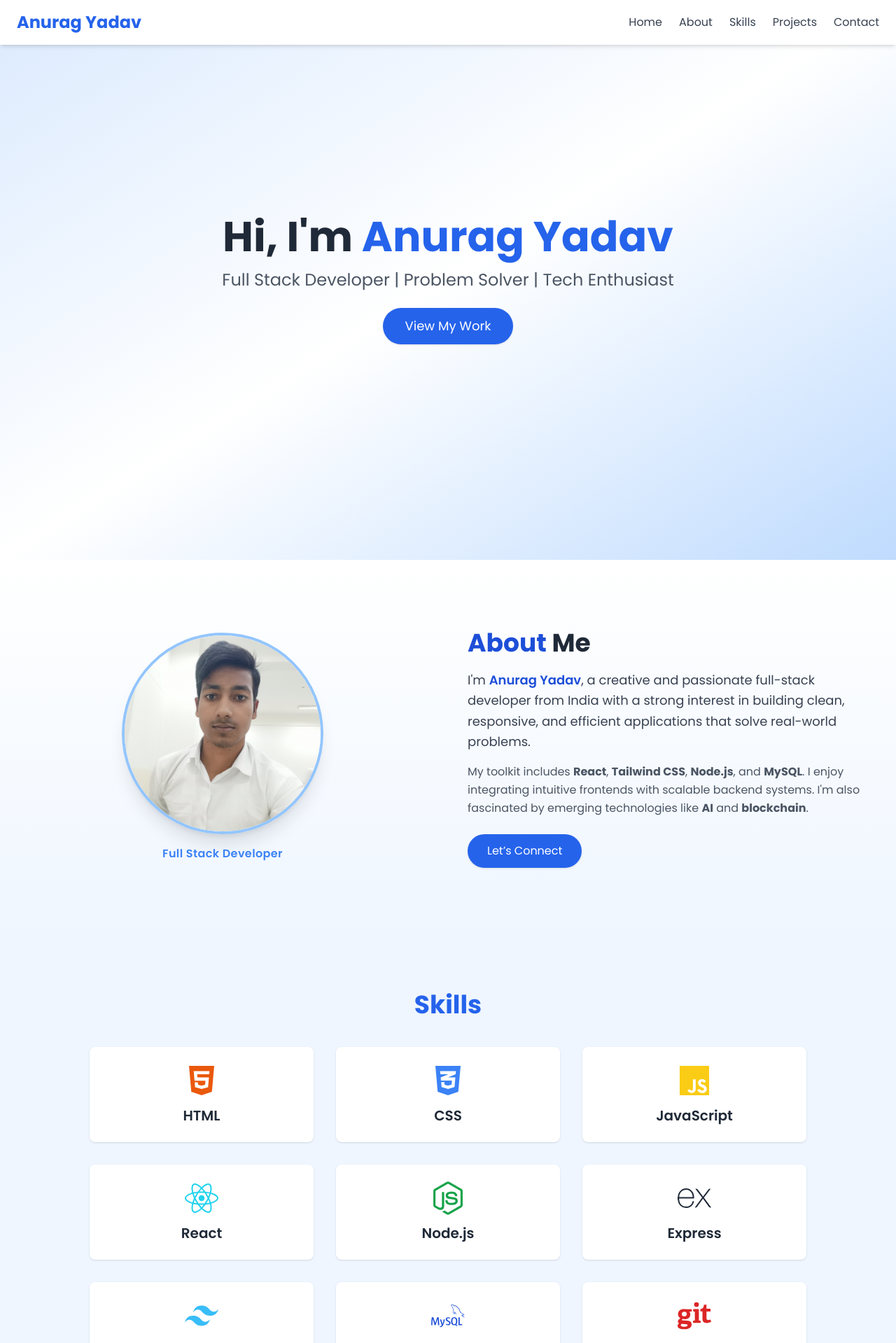
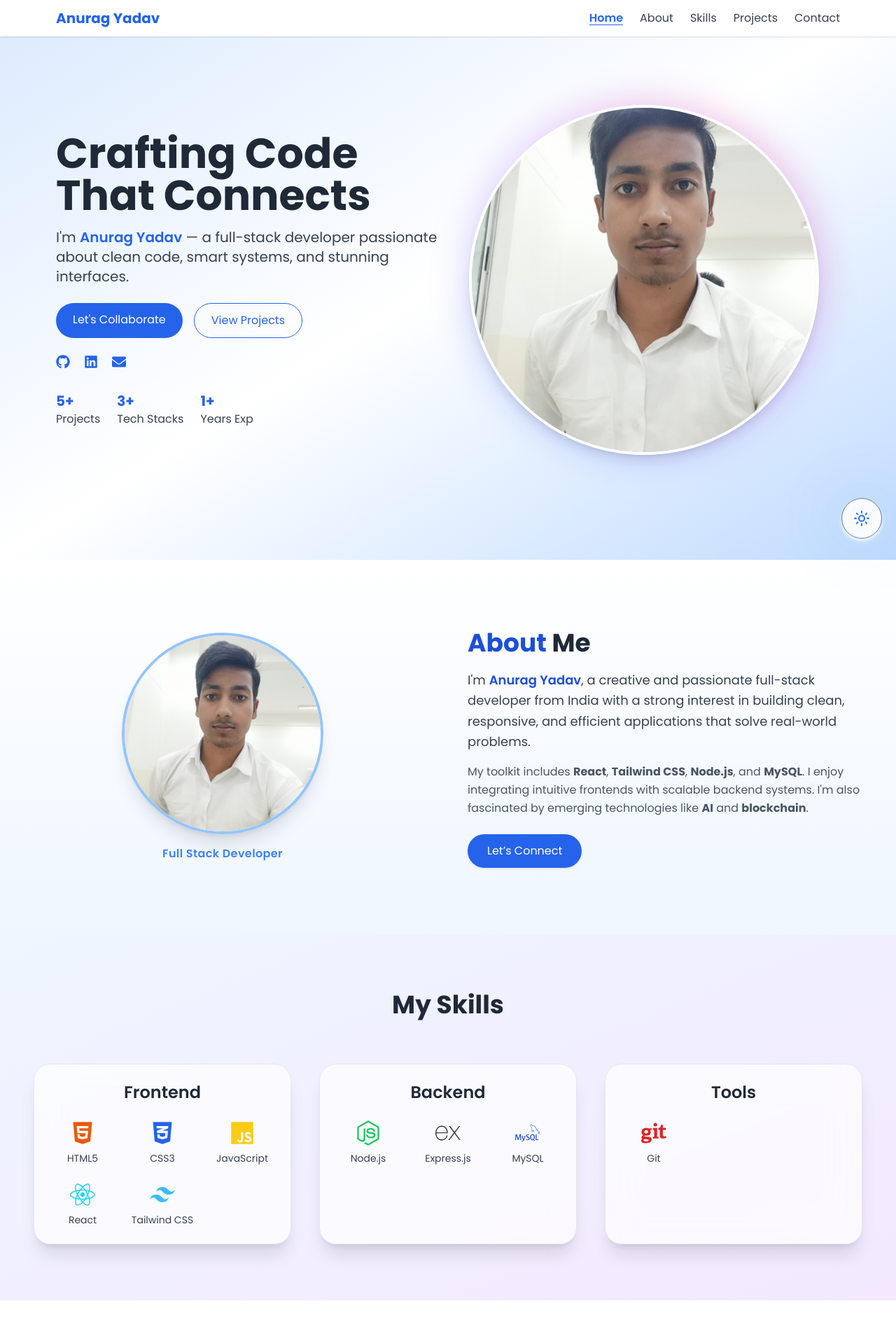
Before and after one commit to AnuragYadav9219/Portfolio, a React (Vite) app: page / in a window 1280 px wide. Shown: the top 1919 px of the page at 70% size. Built offline with nearby package versions, Linux system fonts and the light colour scheme.

Commit message:
Update Skills section with responsive design and AOS animations

```diff
--- a/src/App.jsx
+++ b/src/App.jsx
@@ -1,14 +1,56 @@
-import Navbar from './components/Navbar'
-import Home from './components/Home'
-import About from './components/About'
-import Skills from './components/Skills'
-import Projects from './components/Projects'
-import Contact from './components/Contact'
-import Footer from './components/Footer'
+import { useEffect, useState } from 'react';
+import Navbar from './components/Navbar';
+import Home from './components/Home';
+import About from './components/About';
+import Skills from './components/Skills';
+import Projects from './components/Projects';
+import Contact from './components/Contact';
+import Footer from './components/Footer';
+import { Sun, Moon } from 'lucide-react';
 
 function App() {
+  const [isDarkMode, setIsDarkMode] = useState(false);
+
+  const handleThemeToggle = () => {
+    setIsDarkMode(!isDarkMode);
+  };
+
+  useEffect(() => {
+    const root = document.documentElement;
+    if (isDarkMode) {
+      root.classList.add('dark');
+    } else {
+      root.classList.remove('dark');
+    }
+  }, [isDarkMode]);
+
   return (
-    <div className="font-sans text-gray-900 scroll-smooth">
+    <div className="font-sans text-textDark dark:text-textLight scroll-smooth transition-colors duration-300">
+      <button
+        onClick={handleThemeToggle}
+        aria-label="Toggle Theme"
+        title="Switch Theme"
+        className={`fixed bottom-5 right-5 z-50 p-4 animate-bounce rounded-full transition duration-300
+        bg-white dark:bg-gray-900 text-blue-600 dark:text-yellow-400
+        border border-gray-500 dark:border-yellow-300
+        shadow-md shadow-white backdrop-blur
+        hover:scale-105 hover:-translate-y-1 hover:shadow-2xl
+        transform ease-in-out`}
+      >
+        {/* Pulsing Glow Ring */}
+        <span
+          className={`absolute inset-0 rounded-full blur-xl opacity-40 animate-ping z-[-1]
+          ${isDarkMode ? 'bg-yellow-400' : 'bg-blue-400'}`}
+        />
+
+        {/* Icon */}
+        {isDarkMode ? (
+          <Moon className="w-6 h-6" strokeWidth={2} />
+        ) : (
+          <Sun className="w-6 h-6" strokeWidth={2} />
+        )}
+      </button>
+
       <Navbar />
       <Home />
       <About />
@@ -17,7 +59,7 @@ function App() {
       <Contact />
       <Footer />
     </div>
-  )
+  );
 }
 
-export default App
+export default App;
--- a/src/components/About.jsx
+++ b/src/components/About.jsx
@@ -4,40 +4,49 @@ import 'aos/dist/aos.css';
 
 const About = () => {
   useEffect(() => {
-    AOS.init({ duration: 1000 })
-  }, [])
+    AOS.init({ duration: 1000 });
+  }, []);
 
   return (
-    <section id="about" className="py-24 px-6 bg-gradient-to-b from-white to-blue-50">
+    <section
+      id="about"
+      className="py-24 px-6 bg-gradient-to-b from-white to-blue-50 dark:from-gray-900 dark:to-gray-800 transition-colors duration-500"
+    >
       <div className="max-w-7xl mx-auto grid md:grid-cols-2 gap-14 items-center">
         {/* Profile Image */}
         <div className="text-center" data-aos="fade-right">
           <img
             src="src/assets/Img.jpg"
             alt="Anurag Yadav"
-            className="w-72 h-72 rounded-full object-cover mx-auto border-4 border-blue-300 shadow-xl hover:scale-105 transition-transform duration-500"
+            className="w-72 h-72 rounded-full object-cover mx-auto border-4 border-blue-300 dark:border-blue-500 shadow-xl hover:scale-105 transition-transform duration-500"
           />
-          <div className="mt-4 text-blue-500 font-semibold tracking-wide">Full Stack Developer</div>
+          <div className="mt-4 text-blue-500 dark:text-blue-400 font-semibold tracking-wide">
+            Full Stack Developer
+          </div>
         </div>
 
         {/* Bio */}
         <div data-aos="fade-left">
-          <h2 className="text-4xl font-extrabold text-blue-700 mb-4 leading-tight">
-            About <span className="text-gray-800">Me</span>
+          <h2 className="text-4xl font-extrabold text-blue-700 dark:text-blue-400 mb-4 leading-tight">
+            About <span className="text-gray-800 dark:text-gray-100">Me</span>
           </h2>
 
-          <p className="text-gray-700 text-lg leading-relaxed">
-            I'm <span className="font-semibold text-blue-700">Anurag Yadav</span>, a creative and passionate full-stack developer from India with a strong interest in building clean, responsive, and efficient applications that solve real-world problems.
+          <p className="text-gray-700 dark:text-gray-300 text-lg leading-relaxed">
+            I'm <span className="font-semibold text-blue-700 dark:text-blue-400">Anurag Yadav</span>, a creative and
+            passionate full-stack developer from India with a strong interest in building clean, responsive, and
+            efficient applications that solve real-world problems.
           </p>
 
-          <p className="text-gray-600 mt-4 text-base leading-relaxed">
-            My toolkit includes <strong>React</strong>, <strong>Tailwind CSS</strong>, <strong>Node.js</strong>, and <strong>MySQL</strong>. I enjoy integrating intuitive frontends with scalable backend systems. I'm also fascinated by emerging technologies like <strong>AI</strong> and <strong>blockchain</strong>.
+          <p className="text-gray-600 dark:text-gray-400 mt-4 text-base leading-relaxed">
+            My toolkit includes <strong>React</strong>, <strong>Tailwind CSS</strong>, <strong>Node.js</strong>, and{' '}
+            <strong>MySQL</strong>. I enjoy integrating intuitive frontends with scalable backend systems. I'm also
+            fascinated by emerging technologies like <strong>AI</strong> and <strong>blockchain</strong>.
           </p>
 
           <div className="mt-6">
             <a
               href="#contact"
-              className="inline-block px-7 py-3 bg-blue-600 text-white rounded-full shadow hover:bg-blue-700 transition duration-300"
+              className="inline-block px-7 py-3 bg-blue-600 dark:bg-blue-500 text-white rounded-full shadow hover:bg-blue-700 dark:hover:bg-blue-600 transition duration-300"
             >
               Let’s Connect
             </a>
@@ -45,7 +54,7 @@ const About = () => {
         </div>
       </div>
     </section>
-  )
-}
+  );
+};
 
 export default About;
--- a/src/components/Home.jsx
+++ b/src/components/Home.jsx
@@ -1,22 +1,79 @@
+import { FaGithub, FaLinkedin, FaEnvelope } from 'react-icons/fa';
+import { useEffect } from 'react';
+import AOS from 'aos';
+import 'aos/dist/aos.css';
+
 const Home = () => {
+  useEffect(() => {
+    AOS.init({ duration: 1000 });
+  }, []);
+
   return (
     <section
       id="home"
-      className="h-screen flex items-center justify-center bg-gradient-to-br from-blue-100 via-white to-blue-200"
+      className="min-h-screen w-full flex flex-col-reverse md:flex-row items-center justify-center px-6 sm:px-10 md:px-20 py-12 md:py-0 bg-gradient-to-br from-blue-100 via-white to-blue-200 dark:from-gray-900 dark:via-gray-800 dark:to-gray-900 transition-colors"
     >
-      <div className="text-center px-6">
-        <h1 className="text-5xl md:text-6xl font-extrabold text-gray-800 leading-tight">
-          Hi, I'm <span className="text-blue-600">Anurag Yadav</span>
+      {/* 👉 Text Content */}
+      <div className="w-full md:w-1/2 text-center md:text-left mt-10 md:mt-0" data-aos="fade-right">
+        <h1 className="text-4xl sm:text-5xl md:text-6xl font-extrabold text-gray-800 dark:text-white leading-tight">
+          Crafting Code <br className="hidden sm:inline" />
+          That Connects
         </h1>
-        <p className="mt-4 text-xl md:text-2xl text-gray-600">
-          Full Stack Developer | Problem Solver | Tech Enthusiast
+
+        <p className="mt-4 text-lg sm:text-xl text-gray-700 dark:text-gray-300 max-w-xl mx-auto md:mx-0">
+          I'm <span className="font-semibold text-blue-600 dark:text-blue-400">Anurag Yadav</span> — a full-stack developer passionate about clean code, smart systems, and stunning interfaces.
         </p>
-        <a
-          href="#projects"
-          className="mt-6 inline-block px-8 py-3 bg-blue-600 text-white font-medium text-lg rounded-full shadow hover:bg-blue-700 transition"
-        >
-          View My Work
-        </a>
+
+        {/* 👉 Buttons */}
+        <div className="mt-6 flex flex-col sm:flex-row sm:justify-center md:justify-start gap-4">
+          <a
+            href="#contact"
+            className="px-6 py-3 bg-blue-600 dark:bg-blue-500 text-white rounded-full font-medium hover:bg-blue-700 dark:hover:bg-blue-600 transition"
+          >
+            Let's Collaborate
+          </a>
+          <a
+            href="#projects"
+            className="px-6 py-3 border border-blue-600 dark:border-blue-400 text-blue-600 dark:text-blue-400 rounded-full font-medium hover:bg-blue-50 dark:hover:bg-gray-700 transition"
+          >
+            View Projects
+          </a>
+        </div>
+
+        {/* 👉 Social Links */}
+        <div className="mt-6 flex justify-center md:justify-start space-x-5 text-xl text-blue-600 dark:text-blue-400">
+          <a href="https://github.com/AnuragYadav9219" target="_blank" rel="noopener noreferrer"><FaGithub /></a>
+          <a href="https://linkedin.com/in/anurag-yadav-98a79928b" target="_blank" rel="noopener noreferrer"><FaLinkedin /></a>
+          <a href="mailto:anuragyad1398@gmail.com"><FaEnvelope /></a>
+        </div>
+
+        {/* 👉 Stats */}
+        <div className="mt-8 flex justify-center md:justify-start gap-6 text-gray-700 dark:text-gray-300 text-sm sm:text-base">
+          <div>
+            <p className="text-xl font-bold text-blue-600 dark:text-blue-400">5+</p>
+            <p>Projects</p>
+          </div>
+          <div>
+            <p className="text-xl font-bold text-blue-600 dark:text-blue-400">3+</p>
+            <p>Tech Stacks</p>
+          </div>
+          <div>
+            <p className="text-xl font-bold text-blue-600 dark:text-blue-400">1+</p>
+            <p>Years Exp</p>
+          </div>
+        </div>
+      </div>
+
+      {/* 👉 Fullscreen Image Section */}
+      <div className="w-full md:w-1/2 flex justify-center items-center h-[60vh] md:h-screen" data-aos="fade-left">
+        <div className="relative w-[60vw] h-[60vw] sm:w-[300px] sm:h-[300px] md:w-[400px] md:h-[400px] lg:w-[500px] lg:h-[500px]">
+          <img
+            src="src/assets/Image.jpg"
+            alt="Anurag Yadav"
+            className="w-full h-full object-cover rounded-full border-4 border-white dark:border-gray-700 shadow-lg"
+          />
+          <div className="absolute -inset-2 rounded-full bg-gradient-to-tr from-blue-400 via-purple-400 to-pink-500 blur-xl opacity-30 animate-pulse z-[-1]"></div>
+        </div>
       </div>
     </section>
   );
--- a/src/components/Navbar.jsx
+++ b/src/components/Navbar.jsx
@@ -1,53 +1,92 @@
-import { useState } from 'react';
+import { useState, useEffect } from 'react';
 import { FaBars, FaTimes } from 'react-icons/fa';
 
 const Navbar = () => {
   const [isOpen, setIsOpen] = useState(false);
+  const [active, setActive] = useState('home');
 
   const links = ['Home', 'About', 'Skills', 'Projects', 'Contact'];
 
+  // Close mobile menu on larger screen
+  useEffect(() => {
+    const handleResize = () => {
+      if (window.innerWidth >= 768) {
+        setIsOpen(false);
+      }
+    };
+    window.addEventListener('resize', handleResize);
+    return () => window.removeEventListener('resize', handleResize);
+  }, []);
+
+  // Update active section on scroll
+  useEffect(() => {
+    const observer = new IntersectionObserver(
+      (entries) => {
+        entries.forEach((entry) => {
+          if (entry.isIntersecting) {
+            setActive(entry.target.id);
+          }
+        });
+      },
+      { threshold: 0.3 } // Reduced threshold to detect shorter sections too
+    );
+
+    const sections = document.querySelectorAll('section[id]');
+    sections.forEach((sec) => observer.observe(sec));
+
+    return () => observer.disconnect();
+  }, []);
+
+  const getLinkClass = (id) =>
+    active === id
+      ? 'text-blue-600 font-semibold underline underline-offset-4'
+      : 'hover:text-blue-600';
+
   return (
-    <nav className="fixed top-0 w-full z-50 bg-white shadow-md">
-      <div className="max-w-7xl mx-auto px-6 py-4 flex justify-between items-center">
-        <h1 className="text-2xl font-bold text-blue-600">Anurag Yadav</h1>
+    <nav className="fixed top-0 w-full bg-white shadow z-50">
+      <div className="max-w-6xl mx-auto flex justify-between items-center px-4 py-3">
+        <h1 className="text-xl font-bold text-blue-600">Anurag Yadav</h1>
 
-        {/* Desktop Links */}
-        <ul className="hidden md:flex space-x-6 text-gray-700 font-medium">
-          {links.map((link) => (
-            <li key={link}>
-              <a
-                href={`#${link.toLowerCase()}`}
-                className="hover:text-blue-600 transition"
-              >
-                {link}
-              </a>
-            </li>
-          ))}
-        </ul>
-
-        {/* Hamburger Icon */}
-        <div
-          className="md:hidden text-2xl text-gray-700 cursor-pointer"
-          onClick={() => setIsOpen(!isOpen)}
-        >
+        {/* Mobile button */}
+        <div className="md:hidden cursor-pointer text-2xl" onClick={() => setIsOpen(!isOpen)}>
           {isOpen ? <FaTimes /> : <FaBars />}
         </div>
+
+        {/* Desktop Menu */}
+        <ul className="hidden md:flex space-x-6 font-medium text-gray-700">
+          {links.map((link) => {
+            const id = link.toLowerCase();
+            return (
+              <li key={id}>
+                <a href={`#${id}`} className={getLinkClass(id)}>
+                  {link}
+                </a>
+              </li>
+            );
+          })}
+        </ul>
       </div>
 
       {/* Mobile Menu */}
       {isOpen && (
-        <ul className="md:hidden flex flex-col items-center bg-white shadow-md py-4 space-y-4">
-          {links.map((link) => (
-            <li key={link}>
-              <a
-                href={`#${link.toLowerCase()}`}
-                onClick={() => setIsOpen(false)}
-                className="text-gray-700 font-medium hover:text-blue-600 transition"
-              >
-                {link}
-              </a>
-            </li>
-          ))}
+        <ul className="md:hidden flex flex-col items-center bg-white py-4 space-y-4 font-medium text-gray-700 shadow-md">
+          {links.map((link) => {
+            const id = link.toLowerCase();
+            return (
+              <li key={id}>
+                <a
+                  href={`#${id}`}
+                  onClick={() => {
+                    setActive(id);
+                    setTimeout(() => setIsOpen(false), 300); // Allow scroll to happen first
+                  }}
+                  className={getLinkClass(id)}
+                >
+                  {link}
+                </a>
+              </li>
+            );
+          })}
         </ul>
       )}
     </nav>
--- a/src/components/Projects.jsx
+++ b/src/components/Projects.jsx
@@ -1,45 +1,76 @@
+import { useEffect } from 'react';
+import AOS from 'aos';
+import 'aos/dist/aos.css';
+
+
 const Projects = () => {
+  useEffect(() => {
+    AOS.init({
+      duration: 800,
+      offset: 120,     // trigger a bit before the element reaches the middle
+      once: false,      // animate every time when scroll
+      easing: 'ease-in-out'
+    });
+  }, []);
+
+
   const projects = [
     {
       title: 'Portfolio Website',
       description: 'A modern and responsive developer portfolio built with React and Tailwind CSS.',
-      image: 'https://images.unsplash.com/photo-1581276879432-15a67f2d8b5d?auto=format&fit=crop&w=800&q=80',
+      image: 'src/assets/Portfolio.jpg',
       demoLink: 'https://your-portfolio-demo-link.com',
-      githubLink: 'https://github.com/yourusername/portfolio-project',
+      githubLink: 'https://github.com/AnuragYadav9219/Portfolio',
     },
     {
       title: 'E-commerce App',
       description: 'A full-stack MERN application with shopping cart and admin dashboard features.',
       image: 'src/assets/E-commerse.jpg',
       demoLink: 'https://your-ecommerce-demo-link.com',
-      githubLink: 'https://github.com/yourusername/ecommerce-app',
+      githubLink: 'https://github.com/AnuragYadav9219/A-Kart',
+    },
+    {
+      title: 'Expense Tracker App',
+      description: 'A full-stack application with expense tracking and admin dashboard features.',
+      image: 'src/assets/expenseTracker.jpg',
+      demoLink: 'https://your-ecommerce-demo-link.com',
+      githubLink: 'https://github.com/AnuragYadav9219/Expense-Tracker',
     },
   ];
 
   return (
-    <section id="projects" className="py-20 bg-white px-6 text-center">
-      <h2 className="text-4xl font-bold text-blue-600 mb-8">Projects</h2>
+    <section
+      id="projects"
+      className="py-20 px-6 text-center bg-white dark:bg-gray-900 transition-colors duration-500"
+    >
+      <h2 className="text-4xl font-bold text-blue-600 dark:text-blue-400 mb-8">Projects</h2>
+
       <div className="grid md:grid-cols-2 gap-8 max-w-6xl mx-auto">
         {projects.map((project, index) => (
           <div
             key={index}
-            className="bg-blue-50 p-6 rounded-xl shadow hover:shadow-lg transition text-left"
+            data-aos="fade-up"
+            data-aos-delay={index * 70} // stagger by 70ms
+            className="bg-blue-50 dark:bg-gray-800 p-6 rounded-xl shadow hover:shadow-lg dark:shadow-md transition text-left"
           >
             <img
               src={project.image}
               alt={project.title}
-              className="w-full h-56 object-cover rounded-lg mb-4 border-4 border-white shadow-md"
+              className="w-full h-56 object-cover rounded-lg mb-4 border-4 border-white dark:border-gray-700 shadow-md"
             />
-            <h3 className="text-2xl font-semibold text-blue-700">{project.title}</h3>
-            <p className="text-gray-700 mt-2 mb-4">{project.description}</p>
 
-            {/* Links */}
+            <h3 className="text-2xl font-semibold text-blue-700 dark:text-blue-300">
+              {project.title}
+            </h3>
+
+            <p className="text-gray-700 dark:text-gray-300 mt-2 mb-4">{project.description}</p>
+
             <div className="flex space-x-4">
               <a
                 href={project.demoLink}
                 target="_blank"
                 rel="noopener noreferrer"
-                className="px-4 py-2 bg-blue-600 text-white rounded hover:bg-blue-700 transition text-sm font-medium"
+                className="px-4 py-2 bg-blue-600 dark:bg-blue-500 text-white rounded hover:bg-blue-700 dark:hover:bg-blue-600 transition text-sm font-medium"
               >
                 Live Demo
               </a>
@@ -47,7 +78,7 @@ const Projects = () => {
                 href={project.githubLink}
                 target="_blank"
                 rel="noopener noreferrer"
-                className="px-4 py-2 bg-gray-800 text-white rounded hover:bg-gray-900 transition text-sm font-medium"
+                className="px-4 py-2 bg-gray-800 dark:bg-gray-700 text-white rounded hover:bg-gray-900 dark:hover:bg-gray-600 transition text-sm font-medium"
               >
                 GitHub
               </a>
--- a/src/components/Skills.jsx
+++ b/src/components/Skills.jsx
@@ -1,30 +1,78 @@
-import { FaHtml5, FaCss3Alt, FaJs, FaReact, FaNodeJs, FaGit } from 'react-icons/fa';
-import { SiExpress, SiTailwindcss, SiMysql } from 'react-icons/si';
+import { useEffect } from 'react';
+import AOS from 'aos';
+import 'aos/dist/aos.css';
+import {
+  FaHtml5, FaCss3Alt, FaJs, FaReact, FaNodeJs, FaGit,
+} from 'react-icons/fa';
+import {
+  SiTailwindcss, SiExpress, SiMysql,
+} from 'react-icons/si';
+
+const skills = [
+  {
+    title: 'Frontend',
+    items: [
+      { name: 'HTML5', icon: <FaHtml5 className="text-orange-600" /> },
+      { name: 'CSS3', icon: <FaCss3Alt className="text-blue-600" /> },
+      { name: 'JavaScript', icon: <FaJs className="text-yellow-400" /> },
+      { name: 'React', icon: <FaReact className="text-cyan-400" /> },
+      { name: 'Tailwind CSS', icon: <SiTailwindcss className="text-sky-400" /> },
+    ],
+  },
+  {
+    title: 'Backend',
+    items: [
+      { name: 'Node.js', icon: <FaNodeJs className="text-green-500" /> },
+      { name: 'Express.js', icon: <SiExpress className="text-gray-700 dark:text-gray-300" /> },
+      { name: 'MySQL', icon: <SiMysql className="text-blue-700" /> },
+    ],
+  },
+  {
+    title: 'Tools',
+    items: [
+      { name: 'Git', icon: <FaGit className="text-red-600" /> },
+    ],
+  },
+];
 
 const Skills = () => {
-  const skills = [
-    { name: 'HTML', icon: <FaHtml5 className="text-orange-600 text-5xl" /> },
-    { name: 'CSS', icon: <FaCss3Alt className="text-blue-500 text-5xl" /> },
-    { name: 'JavaScript', icon: <FaJs className="text-yellow-400 text-5xl" /> },
-    { name: 'React', icon: <FaReact className="text-cyan-400 text-5xl" /> },
-    { name: 'Node.js', icon: <FaNodeJs className="text-green-600 text-5xl" /> },
-    { name: 'Express', icon: <SiExpress className="text-gray-800 text-5xl" /> },
-    { name: 'Tailwind CSS', icon: <SiTailwindcss className="text-sky-400 text-5xl" /> },
-    { name: 'MySQL', icon: <SiMysql className="text-blue-700 text-5xl" /> },
-    { name: 'Git', icon: <FaGit className="text-red-600 text-5xl" /> },
-  ];
+  useEffect(() => {
+    AOS.init({ duration: 800, offset: 100, easing: 'ease-in-out' });
+  }, []);
 
   return (
-    <section id="skills" className="py-20 bg-blue-50 px-6 text-center">
-      <h2 className="text-4xl font-bold text-blue-600 mb-10">Skills</h2>
-      <div className="grid sm:grid-cols-2 md:grid-cols-3 gap-8 max-w-5xl mx-auto">
-        {skills.map((skill, index) => (
+    <section
+      id="skills"
+      className="py-20 px-4 md:px-12 bg-gradient-to-br from-blue-50 to-purple-100 dark:from-gray-900 dark:to-gray-950"
+    >
+      <h2 className="text-4xl font-bold text-center mb-16 text-gray-800 dark:text-white">
+        My Skills
+      </h2>
+
+      <div className="grid lg:grid-cols-3 md:grid-cols-2 gap-10 max-w-7xl mx-auto">
+        {skills.map((category, index) => (
           <div
             key={index}
-            className="bg-white p-6 rounded-lg shadow hover:shadow-xl transform hover:-translate-y-1 transition-all duration-300 flex flex-col items-center"
+            data-aos="fade-up"
+            className="bg-white/70 dark:bg-white/10 backdrop-blur-xl p-6 rounded-3xl border border-gray-200 dark:border-gray-700 shadow-xl transition-all hover:shadow-2xl"
           >
-            <div className="mb-3">{skill.icon}</div>
-            <h3 className="text-xl font-semibold text-gray-800">{skill.name}</h3>
+            <h3 className="text-2xl font-semibold text-center text-gray-800 dark:text-white mb-6">
+              {category.title}
+            </h3>
+
+            <div className="grid grid-cols-3 gap-6 justify-items-center">
+              {category.items.map((skill, idx) => (
+                <div
+                  key={idx}
+                  className="flex flex-col items-center text-center transform transition-transform hover:scale-110 hover:shadow-md"
+                >
+                  <div className="text-4xl mb-2">{skill.icon}</div>
+                  <p className="text-sm font-medium text-gray-700 dark:text-gray-300">
+                    {skill.name}
+                  </p>
+                </div>
+              ))}
+            </div>
           </div>
         ))}
       </div>
--- a/src/index.css
+++ b/src/index.css
@@ -1,3 +1,7 @@
 @tailwind base;
 @tailwind components;
 @tailwind utilities;
+
+body {
+  overflow-x: hidden;
+}
```
Also changed, not shown: src/components/Contact.jsx (+31 -15 lines), src/components/Footer.jsx (+29 -10 lines), tailwind.config.js (+10 -0 lines), src/assets/Portfolio.jpg (added), src/assets/expenseTracker.jpg (added).
